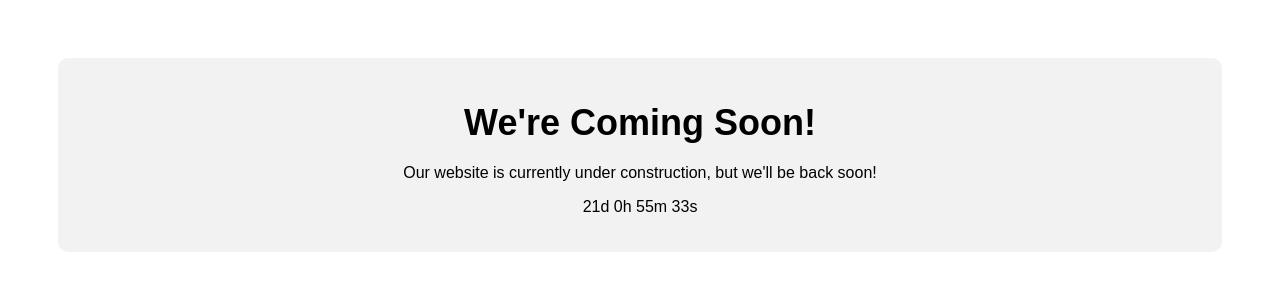
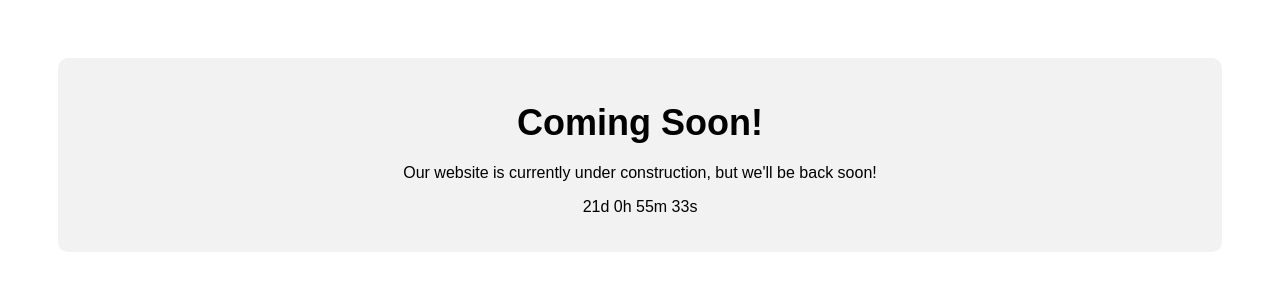
Before and after one commit to D3nys2007/coming-soon, a plain HTML site: page index.html in a window 1280 px wide. Drawn offline with Linux system fonts and the light colour scheme.

Commit message:
Update index.html

```diff
--- a/index.html
+++ b/index.html
@@ -7,7 +7,7 @@
   </head>
   <body>
     <div class="container">
-      <h1>We're Coming Soon!</h1>
+      <h1>Coming Soon!</h1>
       <p>Our website is currently under construction, but we'll be back soon!</p>
       <p id="countdown"></p>
       <script src="script.js"></script>
```
